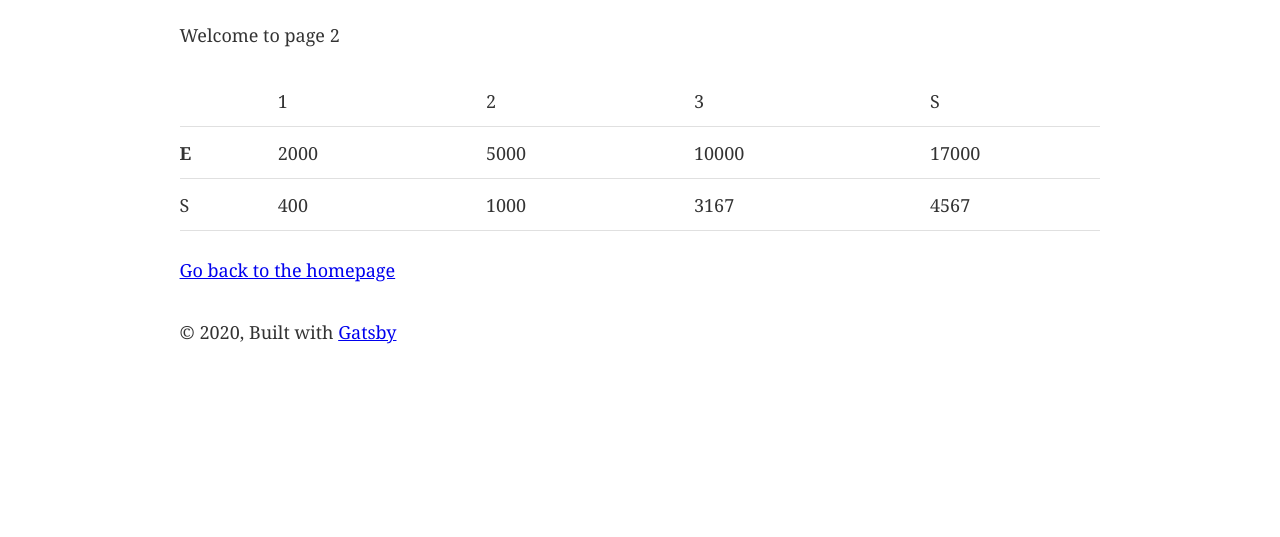
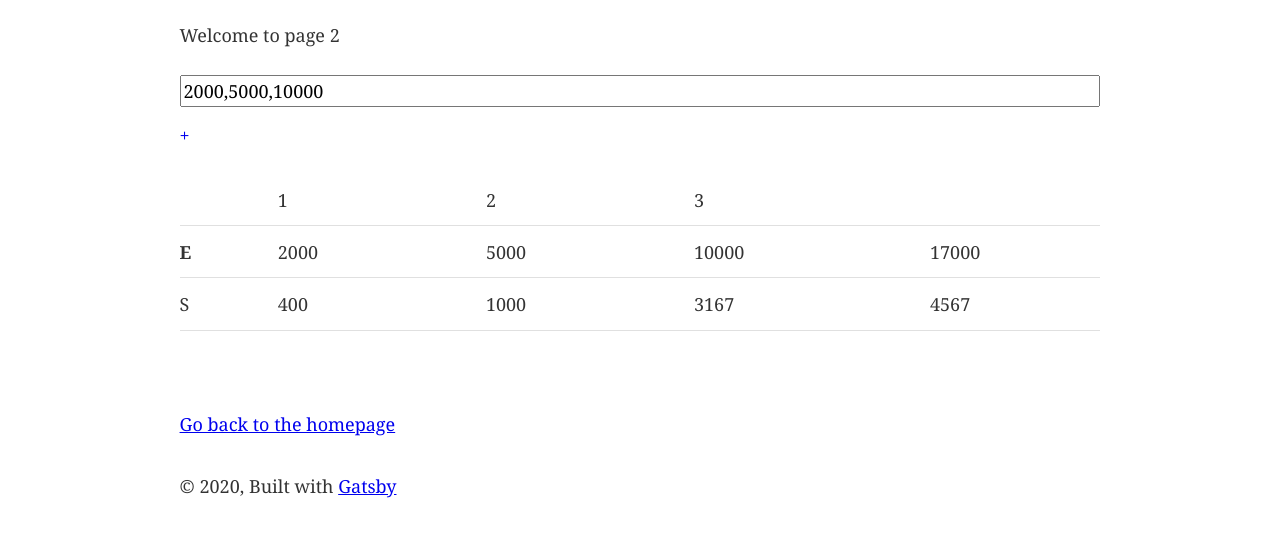
Before and after one commit to tobykeod/tobykeod.github.io, a Gatsby site: page /page-2 in a window 1280 px wide. Shown: the part 171-708 px from the top of the page. Built offline with nearby package versions, Linux system fonts and the light colour scheme; Gatsby itself is replaced by a stand-in of ours.

Commit message:
Form integrated

```diff
--- a/src/pages/page-2.js
+++ b/src/pages/page-2.js
@@ -11,9 +11,9 @@ function HeadList(props) {
   });
   return (
     <tr>
-      <th></th>
+      <th>{}</th>
       {listItems}
-      <td>S</td>
+      <td>{}</td>
     </tr>
   );
 }
@@ -22,6 +22,7 @@ function NumberList(props) {
   const numbers = props.numbers;
   let sum = 0;
   const listItems = numbers.map((number, index) => {
+    number = number | 0;
     sum += number;
     return <td key={index}>{number}</td>;
   });
@@ -39,15 +40,19 @@ function SalList(props) {
   let cals = [];
   let sum = 0;
 
+  let pre_numbers = props.pre_numbers;
+  let new_numbers = pre_numbers.concat(numbers);
+
   numbers.forEach((number, index) => {
     let subsum = 0;
-    subsum += numbers[index-1] | 0;
-    subsum += numbers[index-2] | 0;
-    subsum += numbers[index-3] | 0;
+    subsum += new_numbers[index + pre_numbers.length - 1] | 0;
+    subsum += new_numbers[index + pre_numbers.length - 2] | 0;
+    subsum += new_numbers[index + pre_numbers.length - 3] | 0;
 
     let average = subsum / 3;
     let prefix = 0;
 
+    number = number | 0;
     if (number < 0) {
       prefix = 0;
     } else if (number < 2000) {
@@ -91,26 +96,93 @@ function SalList(props) {
   );
 }
 
-const numbers = [2000, 5000, 10000];
+export default class SecondPage extends React.Component {
+  state = {
+    numbers: [2000, 5000, 10000],
+    pre_numbers: [],
+    show_pre: false
+  }
 
-const SecondPage = () => (
+  handleInputChange = event => {
+    const target = event.target
+    const value = target.value
+    const name = target.name
+
+    this.setState({
+      [name]: value.split(",")
+    })
+  }
+
+  handleSubmit = event => {
+    event.preventDefault()
+    console.log(this.state.numbers);
+  }
+
+  toggleShow = event => {
+    event.preventDefault()
+
+    this.setState({
+      "show_pre": !this.state.show_pre
+    })
+
+    if (this.state.show_pre) {
+      event.target.innerHTML = "+"
+    } else {
+      event.target.innerHTML = "-"
+    }
+  }
+
+  render() {
+    return (
       <Layout>
         <SEO title="Page two" />
         <h1>Hi from the second page</h1>
         <p>Welcome to page 2</p>
 
-    <table>
+        <form onSubmit={this.handleSubmit}>
+          <div style={{ marginBottom: "15px" }}>
+            {/* Data: */}
+            <input
+              type="text"
+              name="numbers"
+              value={this.state.numbers}
+              onChange={this.handleInputChange}
+              style={{ width: "100%" }}
+            />
+          </div>
+          {/* <button type="submit">Update</button> */}
+          <a
+            href="/#"
+            onClick={this.toggleShow}
+            style={{ textDecoration: "none", marginRight: "10px" }}
+          >
+            +
+          </a>
+          {this.state.show_pre &&
+            <label style={{ marginBottom: "10px" }}>
+              <input
+                type="text"
+                name="pre_numbers"
+                value={this.state.pre_numbers}
+                onChange={this.handleInputChange}
+                style={{ maxWidth: "200px" }}
+              />
+            </label>
+          }
+        </form>
+
+        <table style={{ marginBottom: "80px" }}>
           <thead>
-        <HeadList numbers={numbers} />
+            <HeadList numbers={this.state.numbers} />
           </thead>
           <tbody>
-        <NumberList numbers={numbers} />
-        <SalList numbers={numbers} />
+            <NumberList numbers={this.state.numbers} />
+            <SalList numbers={this.state.numbers} pre_numbers={this.state.pre_numbers} />
           </tbody>
         </table>
 
         <Link to="/">Go back to the homepage</Link>
       </Layout>
-)
-
-export default SecondPage
+    );
+  }
+}
```
Lines whose indentation alone changed are shown as unchanged.
